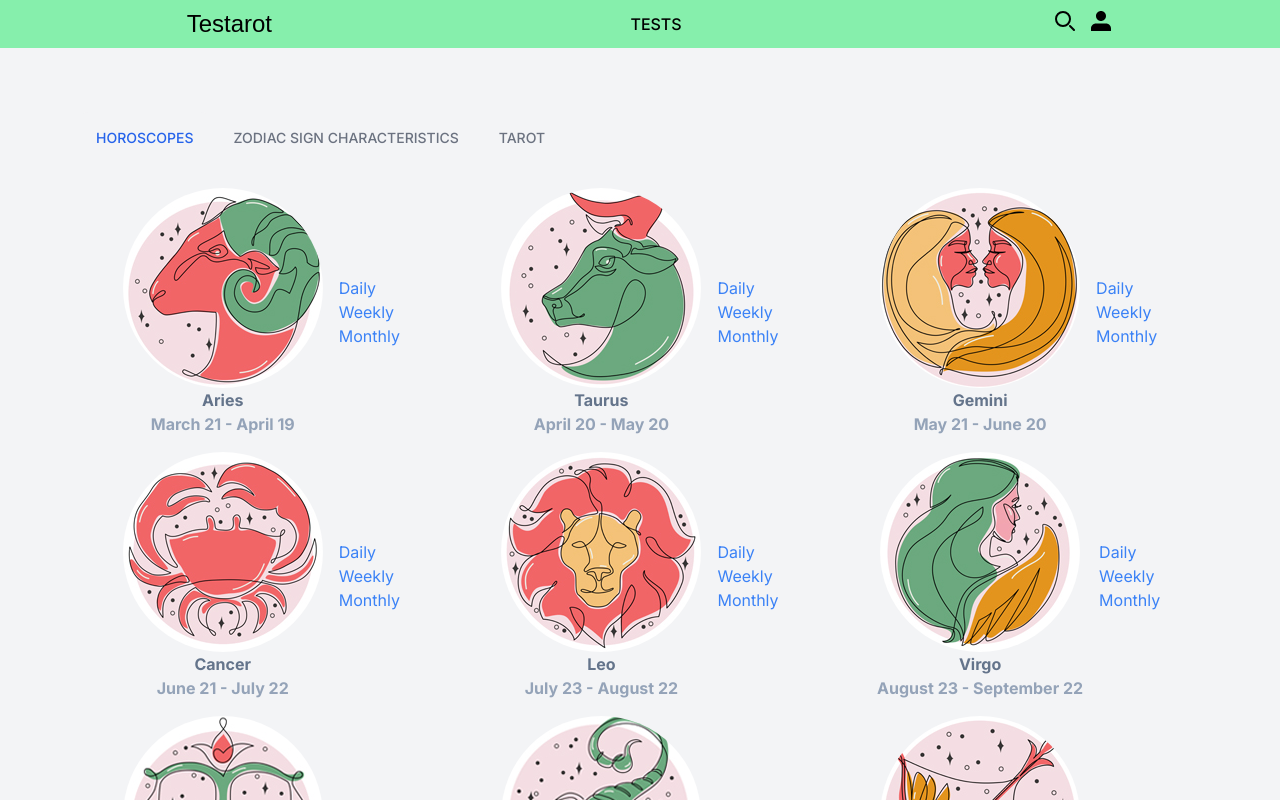
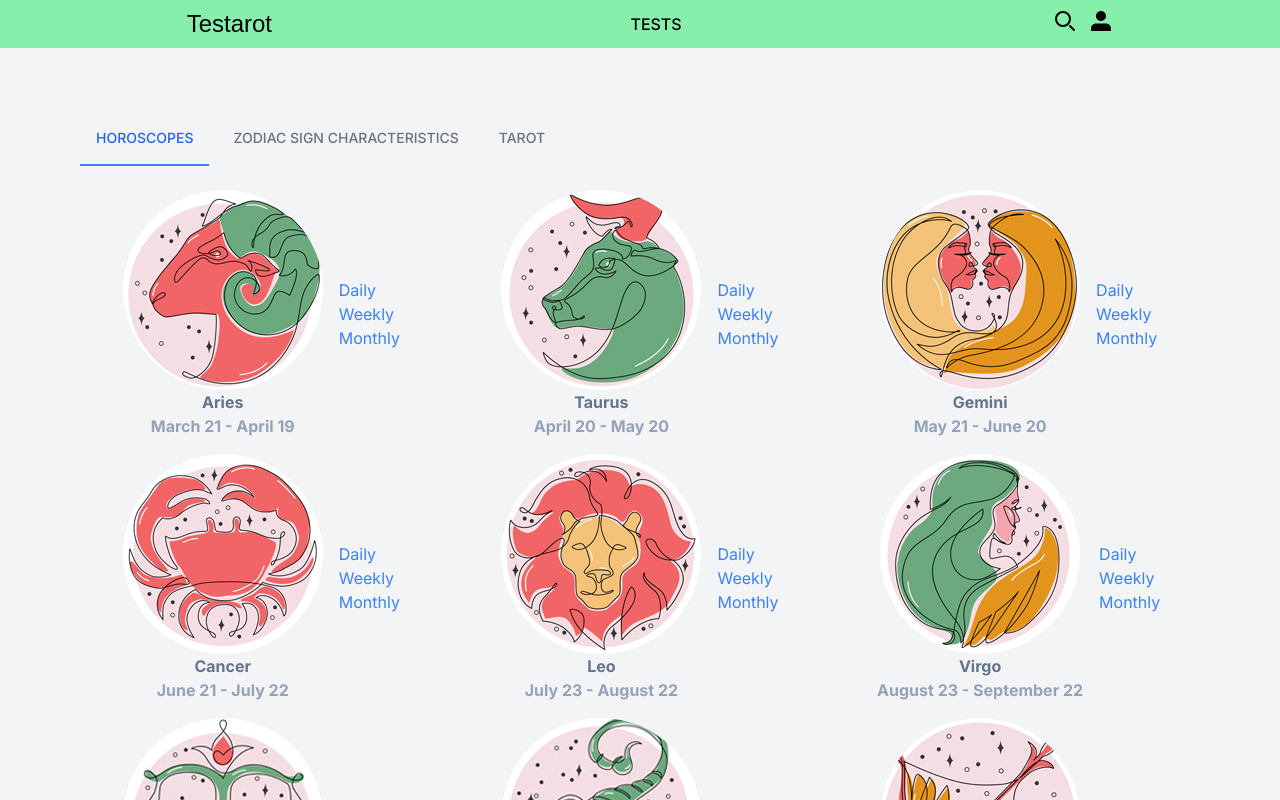
Before and after one commit to ozan1535/test-app, a Next.js app: page /astrology in a window 1280 px wide. Shown: the top 800 px of the page. Built offline with nearby package versions, Linux system fonts and the light colour scheme; no server answers; a web font is replaced by a local one.

Commit message:
Add new style for Tab component

```diff
--- a/src/components/Tab/Tab.tsx
+++ b/src/components/Tab/Tab.tsx
@@ -15,7 +15,7 @@ export default function Tab({
           key={index}
           className={`me-2 inline-block p-4 ${
             index === currentIndex
-              ? "text-blue-600 bg-gray-100"
+              ? "text-blue-600 bg-gray-100 border-b-2 border-blue-500"
               : "hover:text-gray-600 hover:bg-gray-200"
           } rounded-t-lg cursor-pointer`}
           onClick={() => handleFunction(index, itemName, setTabIndexStore)}
```
